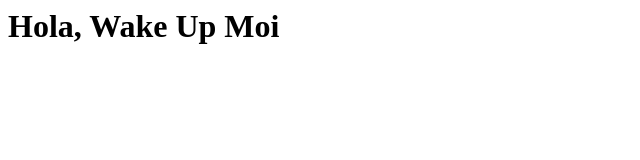
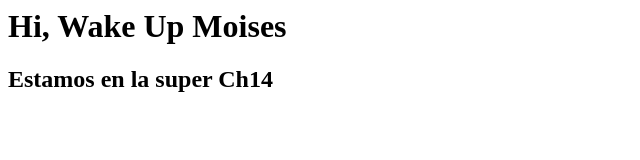
Before and after one commit to ollin02/practica, a plain HTML site: page html/index.html in a window 1280 px wide. Shown: the whole page, without its empty margins (0-640 px from the left). Drawn offline with Linux system fonts and the light colour scheme.

Commit message:
Nuevo subtitulo

```diff
--- a/html/index.html
+++ b/html/index.html
@@ -1,6 +1,7 @@
 <html>
   <body>
-   <h1>Hola, Wake Up Moi</h1>
+   <h1>Hi, Wake Up Moises</h1>
+   <h2>Estamos en la super Ch14</h2>
   </body>
 
 </html>
```
